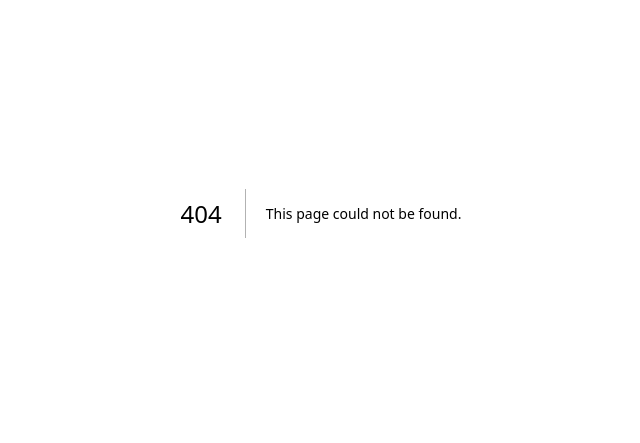
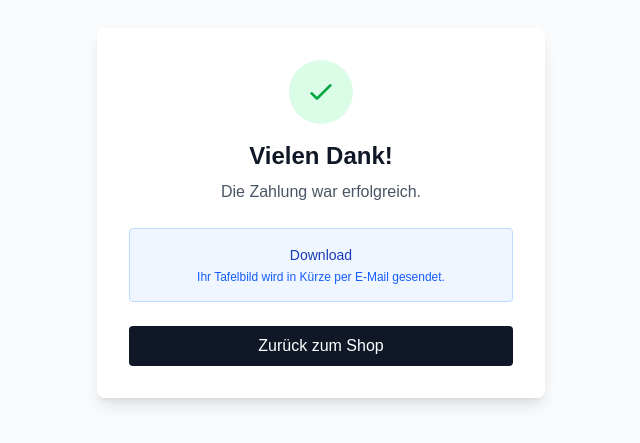
Before and after one commit to jessicahoesl/tabi-shop, a Next.js app: page /success in a window 1280 px wide. Before the commit this address had no page. Shown: the part 187-630 px from the top of the page, without its empty margins (319-959 px from the left). Built offline with nearby package versions, Linux system fonts and the light colour scheme.

Commit message:
feat: add success page

```diff
--- /dev/null
+++ b/src/app/success/page.tsx
@@ -0,0 +1,58 @@
+"use client";
+
+import Link from "next/link";
+import { useSearchParams } from "next/navigation";
+import { Suspense } from "react";
+
+function SuccessContent() {
+  const searchParams = useSearchParams();
+  const sessionId = searchParams.get("session_id");
+
+  return (
+    <div className="min-h-screen flex flex-col items-center justify-center p-4 bg-gray-50">
+      <div className="bg-white p-8 rounded-lg shadow-lg max-w-md w-full text-center">
+        {/* Success Icon */}
+        <div className="w-16 h-16 bg-green-100 rounded-full flex items-center justify-center mx-auto mb-4">
+          <svg className="w-8 h-8 text-green-600" fill="none" stroke="currentColor" viewBox="0 0 24 24">
+            <path strokeLinecap="round" strokeLinejoin="round" strokeWidth="2" d="M5 13l4 4L19 7"></path>
+          </svg>
+        </div>
+
+        <h1 className="text-2xl font-bold text-gray-900 mb-2">Vielen Dank!</h1>
+        <p className="text-gray-600 mb-6">
+          Die Zahlung war erfolgreich.
+        </p>
+
+        {sessionId && (
+          <div className="bg-gray-100 p-3 rounded text-xs text-gray-500 mb-6 break-all">
+            Referenz: {sessionId}
+          </div>
+        )}
+
+        {/* Should validate the session ID here and show the download link */}
+        <div className="bg-blue-50 border border-blue-200 rounded p-4 mb-6">
+          <p className="text-sm text-blue-800 font-medium">Download</p>
+          <p className="text-xs text-blue-600 mt-1">
+            Ihr Tafelbild wird in Kürze per E-Mail gesendet.
+          </p>
+        </div>
+
+        <Link
+          href="/"
+          className="block w-full bg-gray-900 text-white py-2 px-4 rounded hover:bg-gray-800 transition-colors"
+        >
+          Zurück zum Shop
+        </Link>
+      </div>
+    </div>
+  );
+}
+
+// Next.js requires components using useSearchParams to be wrapped in Suspense
+export default function SuccessPage() {
+  return (
+    <Suspense fallback={<div>Laden...</div>}>
+      <SuccessContent />
+    </Suspense>
+  );
+}
```
